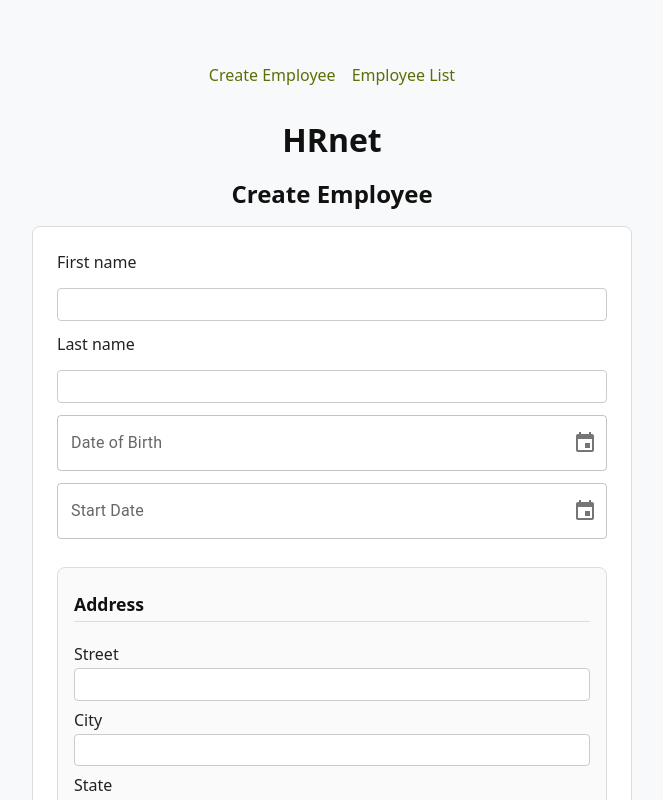
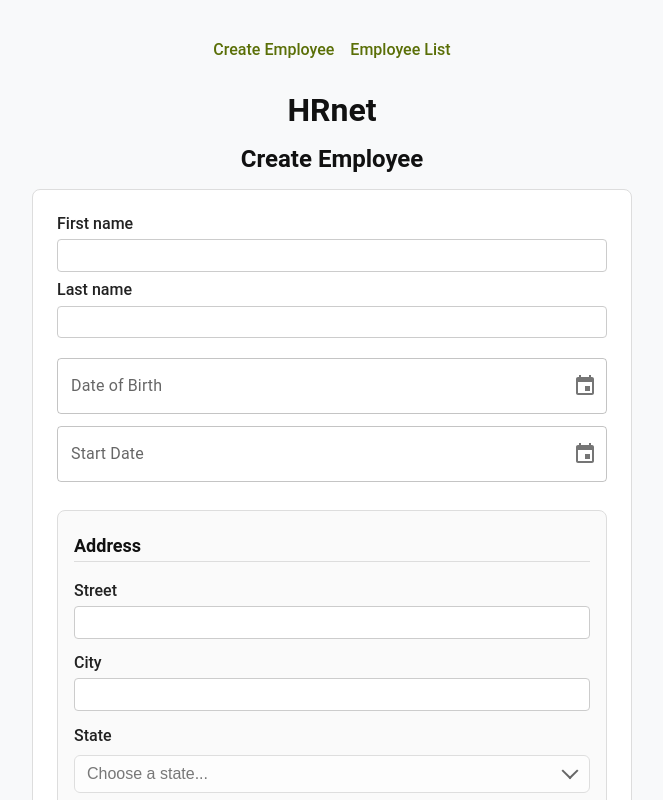
Before and after one commit to A-WEBerBeta/P14_HRnet, a React (Vite) app: page / in a window 1280 px wide. Shown: the top 800 px of the page, without its empty margins (308-971 px from the left). Built offline with nearby package versions, Linux system fonts and the light colour scheme.

Commit message:
migration en component EmployeeTable + style général & composants

```diff
--- a/src/App.jsx
+++ b/src/App.jsx
@@ -4,7 +4,7 @@ import EmployeeList from "./pages/EmployeeList";
 
 function App() {
   return (
-    <div>
+    <>
       <nav>
         <Link to="/create">Create Employee</Link>
         <Link to="/employees">Employee List</Link>
@@ -15,7 +15,7 @@ function App() {
         <Route path="/create" element={<CreateEmployee />} />
         <Route path="/employees" element={<EmployeeList />} />
       </Routes>
-    </div>
+    </>
   );
 }
 
--- /dev/null
+++ b/src/components/EmployeeTable.jsx
@@ -0,0 +1,77 @@
+import { createTheme, ThemeProvider } from "@mui/material/styles";
+import { DataGrid } from "@mui/x-data-grid";
+
+const HR_GREEN_LIGHT = "#94ad1857";
+const HR_GREEN_DARK = "#5a6f07";
+
+const hrTheme = createTheme({
+  palette: {
+    primary: { main: HR_GREEN_DARK },
+  },
+  components: {
+    MuiOutlinedInput: {
+      styleOverrides: {
+        root: {
+          "& .MuiOutlinedInput-notchedOutline": {
+            borderColor: HR_GREEN_LIGHT, // normal
+          },
+          "&:hover .MuiOutlinedInput-notchedOutline": {
+            borderColor: HR_GREEN_DARK, // hover
+          },
+          "&.Mui-focused .MuiOutlinedInput-notchedOutline": {
+            borderColor: HR_GREEN_LIGHT, // focus
+          },
+        },
+      },
+    },
+  },
+});
+
+export default function EmployeeTable({ rows }) {
+  const columns = [
+    { field: "firstName", headerName: "First Name", flex: 1 },
+    { field: "lastName", headerName: "Last Name", flex: 1 },
+    {
+      field: "startDate",
+      headerName: "Start Date",
+      flex: 1,
+      type: "date",
+      valueGetter: (value) => (value ? new Date(value) : null),
+    },
+    { field: "department", headerName: "Department", flex: 1 },
+    {
+      field: "dateOfBirth",
+      headerName: "Date of Birth",
+      flex: 1,
+      type: "date",
+      valueGetter: (value) => (value ? new Date(value) : null),
+    },
+    { field: "street", headerName: "Street", flex: 1 },
+    { field: "city", headerName: "City", flex: 1 },
+    { field: "state", headerName: "State", flex: 1 },
+    { field: "zipCode", headerName: "Zip Code", flex: 1 },
+  ];
+
+  return (
+    <ThemeProvider theme={hrTheme}>
+      <div style={{ height: 720, width: "100%", padding: "1rem" }}>
+        <DataGrid
+          rows={rows}
+          columns={columns}
+          pageSizeOptions={[5, 10, 20, 50]}
+          initialState={{
+            pagination: { paginationModel: { pageSize: 10, page: 0 } },
+          }}
+          disableRowSelectionOnClick
+          showToolbar
+          slotProps={{
+            toolbar: {
+              showQuickFilter: true,
+              quickFilterProps: { debounceMs: 300 },
+            },
+          }}
+        />
+      </div>
+    </ThemeProvider>
+  );
+}
--- a/src/components/Footer.css
+++ b/src/components/Footer.css
@@ -3,7 +3,7 @@
   align-items: center;
   justify-content: center;
   flex-direction: column;
-  margin-top: 30px;
+  margin-top: 1.2rem;
   gap: 8px;
 }
 
--- a/src/components/Modal.css
+++ b/src/components/Modal.css
@@ -4,6 +4,7 @@
 .modal-overlay {
   --overlay-bg: rgba(0, 0, 0, 0.5);
   --modal-bg: #fff;
+  --modal-title : #5a6f07;
   --modal-fg: #222;
   --modal-shadow: 0 10px 30px rgba(0, 0, 0, 0.5);
   --modal-radius: 8px;
@@ -103,10 +104,11 @@
    Titre et contenu
 ================================ */
 .modal-title {
+  display: flex;
   margin: 0 2rem 0.5rem 0;
   font-size: 1.125rem;
   font-weight: 700;
-  color: var(--modal-fg);
+  color: var(--modal-title);
 }
 
 .modal-content {
@@ -120,7 +122,7 @@
 @keyframes fadeIn {
   from {
     opacity: 0;
-    transform: translateY(4px);
+    transform: translateY(6px);
   }
   to {
     opacity: 1;
@@ -128,22 +130,28 @@
   }
 }
 @keyframes zoomIn {
-  from {
+  0% {
     opacity: 0;
-    transform: scale(0.96);
+    transform: scale(0.85);
   }
-  to {
+  60% {
     opacity: 1;
+    transform: scale(1.03);
+  }
+  100% {
     transform: scale(1);
   }
 }
 @keyframes slideUpIn {
-  from {
+  0% {
     opacity: 0;
-    transform: translateY(12px);
+    transform: translateY(40px);
   }
-  to {
+  70% {
     opacity: 1;
+    transform: translateY(-4px);
+  }
+  100% {
     transform: translateY(0);
   }
 }
@@ -152,7 +160,7 @@
 .modal-overlay[data-animation="fade"],
 .modal-overlay[data-animation="zoom"],
 .modal-overlay[data-animation="slide-up"] {
-  animation: fadeIn 180ms ease-out;
+  animation: fadeIn 250ms ease-out;
 }
 
 /* Container selon l’option choisie */
@@ -160,10 +168,10 @@
   animation: fadeIn 400ms ease-out;
 }
 .modal-container[data-animation="zoom"] {
-  animation: zoomIn 400ms ease-out;
+  animation: zoomIn 450ms ease-out;
 }
 .modal-container[data-animation="slide-up"] {
-  animation: slideUpIn 400ms ease-out;
+  animation: slideUpIn 500ms ease-out;
 }
 
 /* Pas d’animation */
--- a/src/components/Select.css
+++ b/src/components/Select.css
@@ -2,7 +2,7 @@
   --select-bg: #fff;
   --select-fg: #222;
   --select-border: #ccc;
-  --select-border-hover: #888;
+  --select-border-hover: #161616;
   --select-option-hover : #5a6f07;
   --select-accent: #94ad1857;
   --select-arrow: #666;
@@ -25,14 +25,14 @@
   top: 50%;
   width: 10px;
   height: 10px;
-  transform: translateY(-75%) rotate(45deg);
+  transform: translateY(-110%) rotate(45deg);
   border-right: 2px solid var(--select-arrow);
   border-bottom: 2px solid var(--select-arrow);
   transition: transform 200ms ease;
 }
 
 .select-box[data-open="true"]::after {
-  transform: translateY(-25%) rotate(225deg);
+  transform: translateY(-55%) rotate(225deg);
 }
 
 .select {
--- a/src/index.css
+++ b/src/index.css
@@ -1,3 +1,7 @@
+/* ================================
+   Général
+================================ */
+
 * {
   box-sizing: border-box;
   margin: 0;
@@ -5,14 +9,14 @@
 }
 
 html, body {
-  font-family: system-ui, -apple-system, 'Segoe UI', Roboto, sans-serif;
+  font-family: Roboto, sans-serif;
   background-color: #f8f9fa;
   color: #222;
 }
 
 #root {
   margin: 0 auto;
-  padding: 4rem;
+  padding: 2.5rem;
   max-height: 100vh;
 }
 
@@ -47,6 +51,9 @@ h1, h2 {
   align-items: center;
 }
 
+/* ================================
+   Formulaire
+================================ */
 
 form {
   width: 600px;
@@ -58,9 +65,20 @@ form {
   border-radius: 8px;
 }
 
+.form-identity {
+  display: flex;
+  flex-direction: column;
+}
+
+.form-date {
+  display: flex;
+  flex-direction: column;
+  gap: 0.75rem;
+}
+
 label {
   font-weight: 500;
-  margin-bottom: 0.2rem;
+  margin-bottom: 0.4rem;
 }
 
 input, select, button {
@@ -68,6 +86,7 @@ input, select, button {
   padding: 0.4rem 0.6rem;
   border: 1px solid #ccc;
   border-radius: 4px;
+  margin-bottom: 0.5rem;
 }
 
 input:focus, select:focus {
@@ -81,6 +100,9 @@ input:-webkit-autofill:active{
     -webkit-box-shadow: 0 0 0 30px white inset;
 }
 
+/* ================================
+   Boutons
+================================ */
 
 .btn {
   font-size: 1rem;
@@ -153,6 +175,9 @@ li .btn {
   margin-top: 0.5rem;
 }
 
+/* ================================
+   Section Adresse
+================================ */
 
 .section-title {
   margin-top: 0.5rem;
@@ -169,16 +194,17 @@ li .btn {
   background: #fafafa;
   padding: 1rem;
   margin-top: 1rem;
+  margin-bottom: 1rem;
   display: flex;
   flex-direction: column;
 }
 
 .address-section label {
-  margin-top: 0.5rem;
+  margin-top: 0.4rem;
 }
 
 .address-section .section-title {
-  margin-bottom: 0.8rem;
-  font-size: 1.1rem;
+  margin-bottom: 12px;
+  font-size: 18px;
   color: #111;
 }
--- a/src/pages/CreateEmployee.jsx
+++ b/src/pages/CreateEmployee.jsx
@@ -76,13 +76,14 @@ export default function CreateEmployee() {
       <h2>Create Employee</h2>
       <form onSubmit={handleSubmit}>
         {/* Identité */}
+        <div className="form-identity">
           <label htmlFor="firstName">First name</label>
           <input
             id="firstName"
             value={firstName}
             onChange={(e) => setFirstName(e.target.value)}
             required
-        />{" "}
+          />
           <label htmlFor="lastName">Last name</label>
           <input
             id="lastName"
@@ -90,7 +91,9 @@ export default function CreateEmployee() {
             onChange={(e) => setLastName(e.target.value)}
             required
           />
+        </div>
         {/* Dates */}
+        <div className="form-date">
           <DateInput
             label="Date of Birth"
             value={dateOfBirth}
@@ -101,6 +104,7 @@ export default function CreateEmployee() {
             value={startDate}
             onChange={setStartDate}
           />
+        </div>
         {/* Adresse */}
         <div className="address-section">
           <h3 className="section-title">Address</h3>
@@ -159,7 +163,7 @@ export default function CreateEmployee() {
         onClose={() => setShowModal(false)}
         title="Employee created!"
         className=""
-        animation="zoom"
+        animation="slide-up"
       >
         <p>Your employee has been added successfully.</p>
       </Modal>
--- a/src/pages/EmployeeList.jsx
+++ b/src/pages/EmployeeList.jsx
@@ -1,56 +1,14 @@
-import { DataGrid } from "@mui/x-data-grid";
 import { useSelector } from "react-redux";
+import EmployeeTable from "../components/EmployeeTable";
 import Footer from "../components/Footer";
 
 export default function EmployeeList() {
   const rows = useSelector((state) => state.employees.items);
 
-  const columns = [
-    { field: "firstName", headerName: "First Name", flex: 1 },
-    { field: "lastName", headerName: "Last Name", flex: 1 },
-    {
-      field: "startDate",
-      headerName: "Start Date",
-      flex: 1,
-      type: "date",
-      valueGetter: (value) => (value ? new Date(value) : null),
-    },
-    { field: "department", headerName: "Department", flex: 1 },
-    {
-      field: "dateOfBirth",
-      headerName: "Date of Birth",
-      flex: 1,
-      type: "date",
-      valueGetter: (value) => (value ? new Date(value) : null),
-    },
-    { field: "street", headerName: "Street", flex: 1 },
-    { field: "city", headerName: "City", flex: 1 },
-    { field: "state", headerName: "State", flex: 1 },
-    { field: "zipCode", headerName: "Zip Code", flex: 1 },
-  ];
-
   return (
     <>
       <h2>Current Employees</h2>
-      <div style={{ height: 720, width: "100%", padding: "1rem" }}>
-        <DataGrid
-          rows={rows}
-          columns={columns}
-          pageSizeOptions={[5, 10, 20, 50]}
-          initialState={{
-            pagination: { paginationModel: { pageSize: 10, page: 0 } },
-          }}
-          disableRowSelectionOnClick
-          showToolbar
-          slotProps={{
-            toolbar: {
-              showQuickFilter: true,
-              quickFilterProps: { debounceMs: 300 },
-            },
-          }}
-        />
-      </div>
-
+      <EmployeeTable rows={rows} />
       <Footer />
     </>
   );
```
Lines whose indentation alone changed are shown as unchanged.
